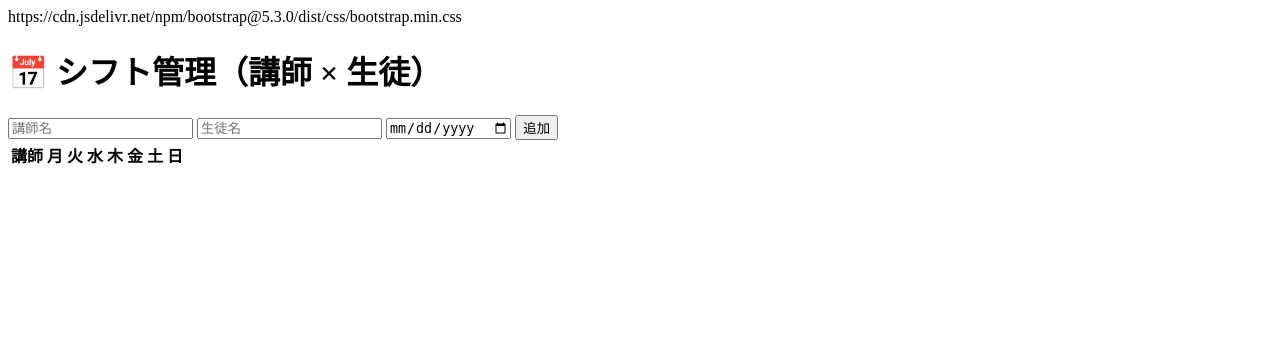
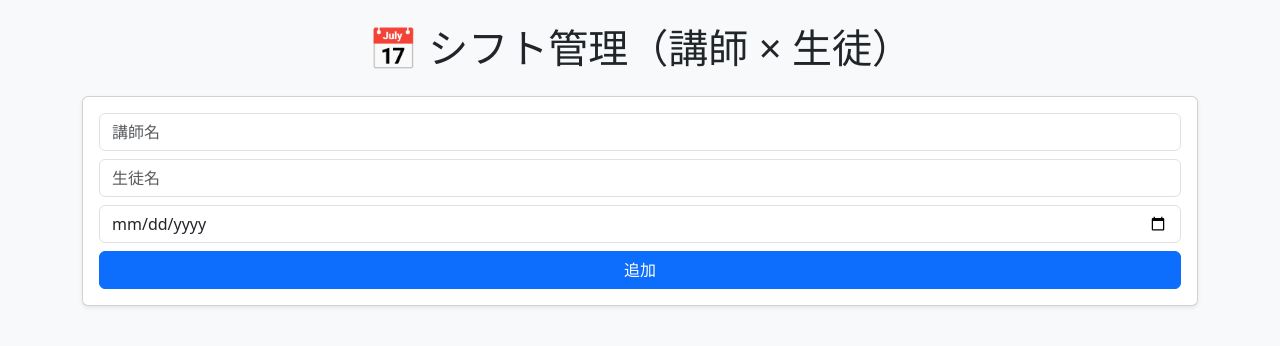
Before and after one commit to HEMLOKapx/shiftapp, a Python web app: template templates/index.html in a window 1280 px wide. Shown: the top 346 px of the page. Run offline with Jinja, Linux system fonts and the light colour scheme; the template is opened without the code that fills it, so the values that code supplies are empty.

Commit message:
Update index.html

```diff
--- a/templates/index.html
+++ b/templates/index.html
@@ -6,7 +6,7 @@
     <meta name="viewport" content="width=device-width, initial-scale=1">
 
     <!-- ✅ Bootstrap -->
-    https://cdn.jsdelivr.net/npm/bootstrap@5.3.0/dist/css/bootstrap.min.css
+    <link href="https://cdn.jsdelivr.net/npm/bootstrap@5.3.0/dist/css/bootstrap.min.css" rel="stylesheet">
 </head>
 
 <body class="bg-light">
@@ -15,7 +15,7 @@
 
     <h1 class="text-center mb-4">📅 シフト管理（講師 × 生徒）</h1>
 
-    <!-- 入力 -->
+    <!-- ✅ 入力フォーム -->
     <div class="card p-3 mb-4 shadow-sm">
         <form method="POST">
             <input name="teacher" class="form-control mb-2" placeholder="講師名" required>
@@ -25,63 +25,3 @@
             <button type="submit" class="btn btn-primary w-100">追加</button>
         </form>
     </div>
-
-    <!-- 表 -->
-    <div class="card p-3 shadow-sm">
-        <table class="table table-bordered text-center align-middle">
-
-            <thead class="table-primary">
-                <tr>
-                    <th>講師</th>
-                    <th>月</th>
-                    <th>火</th>
-                    <th>水</th>
-                    <th>木</th>
-                    <th>金</th>
-                    <th>土</th>
-                    <th>日</th>
-                </tr>
-            </thead>
-
-            <tbody>
-                {% for teacher, row in table.items() %}
-                <tr>
-
-                    <td class="fw-bold text-primary">{{ teacher }}</td>
-
-                    {% for day in ["月","火","水","木","金","土","日"] %}
-                    <td>
-
-                        {% if row[day] %}
-                            {% for s in row[day] %}
-                                <div class="d-flex justify-content-between align-items-center mb-1">
-
-                                    <span>{{ s }}</span>
-
-                                    <!-- ✅ 削除ボタン -->
-                                    /delete
-                                        <input type="hidden" name="teacher" value="{{ teacher }}">
-                                        <input type="hidden" name="student" value="{{ s }}">
-                                        <input type="hidden" name="date" value="{{ date_map[teacher][day] }}">
-
-                                        <button type="submit" class="btn btn-sm btn-danger">×</button>
-                                    </form>
-
-                                </div>
-                            {% endfor %}
-                        {% endif %}
-
-                    </td>
-                    {% endfor %}
-
-                </tr>
-                {% endfor %}
-            </tbody>
-
-        </table>
-    </div>
-
-</div>
-
-</body>
-</html>
```
